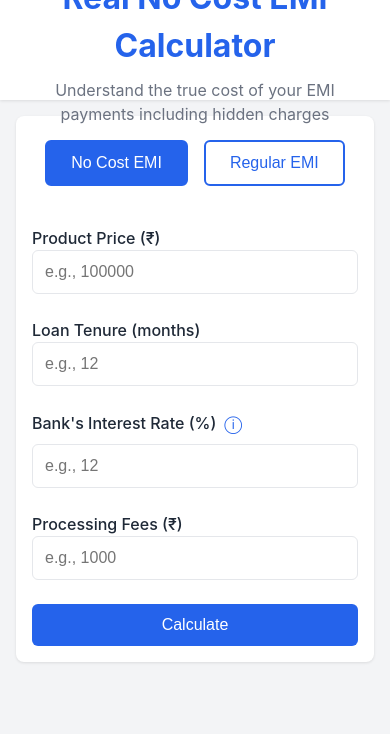
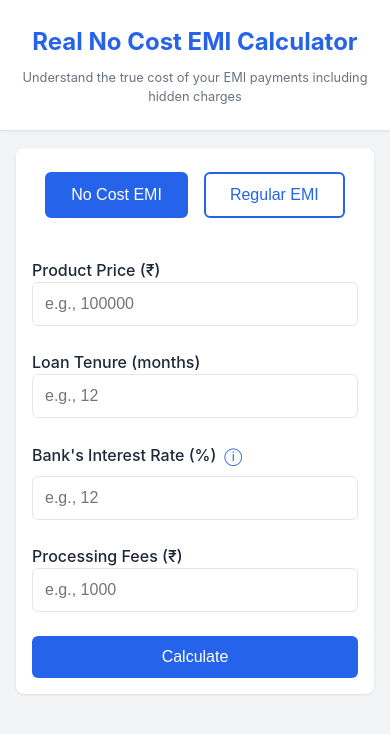
Before and after one commit to HeyNitin/Real-no-cost-emi-calculator, a website: page index.html in a window 390 px wide. Drawn offline with Linux system fonts and the light colour scheme.

Commit message:
[ui]: mobile responsive fixes

```diff
--- a/styles.css
+++ b/styles.css
@@ -7,6 +7,7 @@
     --bg-color: #ffffff;
     --bg-secondary: #f3f4f6;
     --header-height: 100px;
+    --header-height-mobile: 130px;
 }
 
 * {
@@ -36,6 +37,9 @@ body {
     display: flex;
     align-items: center;
     justify-content: center;
+    @media (max-width: 768px) {
+        height: var(--header-height-mobile);
+    }
 }
 
 .header-content {
@@ -49,16 +53,27 @@ body {
     color: var(--primary-color);
     margin-bottom: 0.5rem;
     font-size: 2rem;
+        @media (max-width: 768px) {
+            font-size: 1.5rem;
+
+    }
 }
 
 .header-content p {
     color: #6b7280;
+    @media (max-width: 768px) {
+        font-size: 0.8rem;
+    }
 }
 
 .container {
     max-width: 1200px;
     margin: 0 auto;
     padding: 2rem 1rem;
+    @media (max-width: 768px) {
+        padding: 1rem 1rem;
+        margin-top: 2rem;
+    }
 }
 
 .calculator-form {
```
